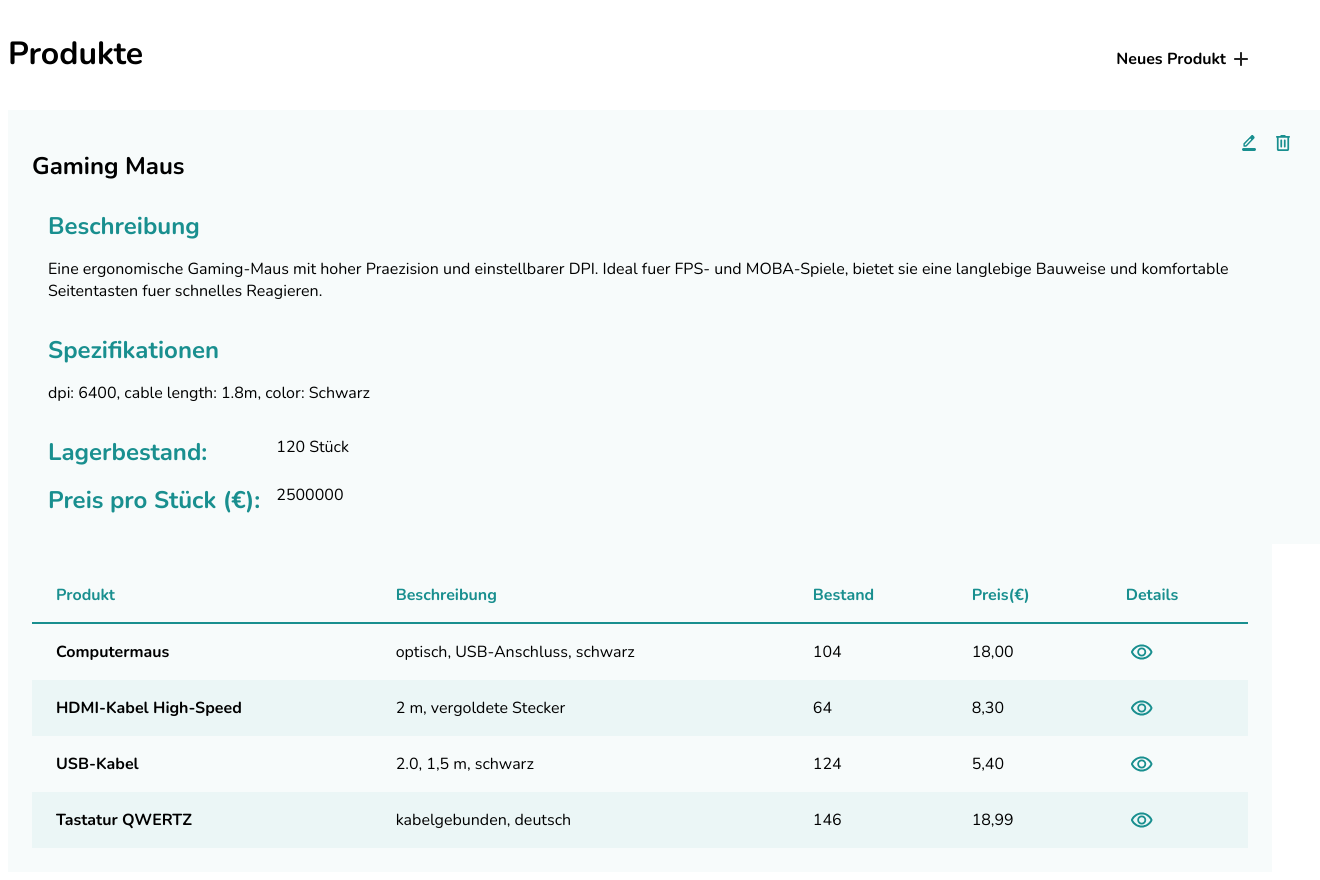
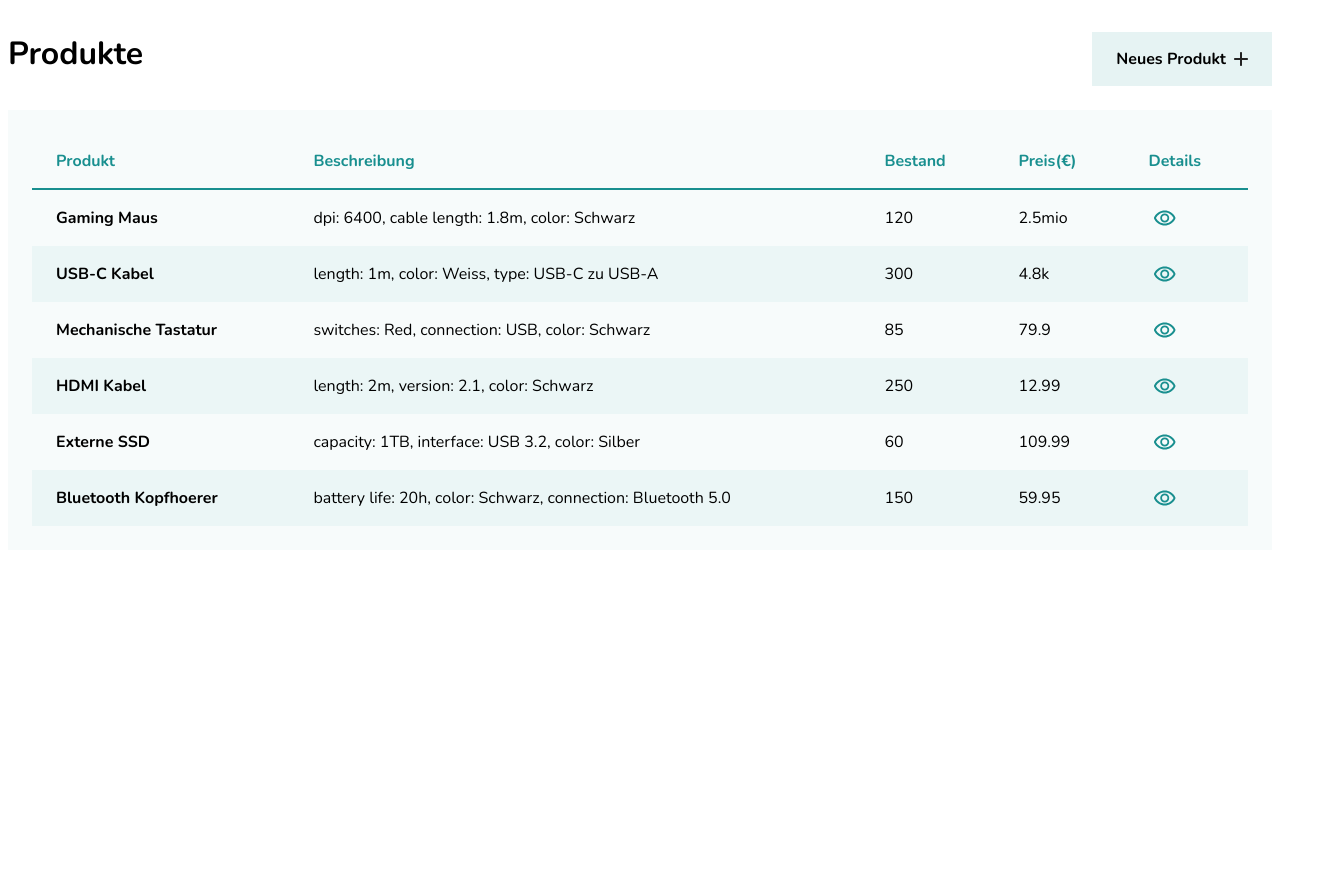
Before and after one commit to AnneManthey/Product-List, an Angular app: page / in a window 1280 px wide. Shown: the whole page, 1320 px wide, since content can reach past the window. After the commit the page ends 800 px from the top, so only its background shows below. Built offline with nearby package versions, Linux system fonts and the light colour scheme.

Commit message:
feat: update product list

```diff
--- a/src/app/app.html
+++ b/src/app/app.html
@@ -1,6 +1,6 @@
 
 <app-header></app-header>
 
-<app-product-detail></app-product-detail>
+<!-- <app-product-detail></app-product-detail> -->
 <app-product-list></app-product-list>
 <router-outlet />
--- a/src/app/layout/header/header.html
+++ b/src/app/layout/header/header.html
@@ -3,9 +3,30 @@
     <!-- Class primary wird nur hinzugefügt, wenn path leer ist, wenn es auf detail ist, wird secondary angezeigt -->
     <a class="btn" [class.btn--primary]="path==''" [class.btn--secondary]="path=='detail'">
 
+        @if(path !=''){
+            <svg xmlns="http://www.w3.org/2000/svg" width="12" height="12" viewBox="0 0 12 12" fill="none">
+            <path d="M2.54678 6.94109H10.9176C11.1298 6.94109 11.3077 6.86736 11.4513
+6.71989C11.5948 6.57242 11.6666 6.38968 11.6666 6.17168C11.6666 5.95368 11.5948
+5.77094 11.4513 5.62347C11.3077 5.476 11.1298 5.40226 10.9176
+5.40226H2.54678L6.21719 1.63212C6.367 1.47824 6.43879 1.29871 6.43254 1.09353C6.4263
+0.888349 6.34827 0.708819 6.19846 0.554936C6.04865 0.413876 5.87387 0.34014 5.67412
+0.333728C5.47437 0.327316 5.29958 0.401052 5.14977 0.554936L0.205952
+5.63309C0.131045 5.71003 0.0779867 5.79338 0.0467758 5.88315C0.0155649 5.97291
+-4.1008e-05 6.06909 -4.1008e-05 6.17168C-4.1008e-05 6.27427 0.0155649 6.37044
+0.0467758 6.46021C0.0779867 6.54997 0.131045 6.63333 0.205952 6.71027L5.14977
+11.7884C5.2871 11.9295 5.45876 12 5.66475 12C5.87075 12 6.04865 11.9295 6.19846
+11.7884C6.34827 11.6345 6.42318 11.4518 6.42318 11.2402C6.42318 11.0286 6.34827
+10.8459 6.19846 10.692L2.54678 6.94109Z" fill="#1C1B1F" />
+        </svg>
+        }
+
+
+
+
         <span>{{btn_text}}</span>
 
-        <svg xmlns="http://www.w3.org/2000/svg" width="14" height="14" viewBox="0 0 14 14" fill="none">
+        @if(path ==''){
+            <svg xmlns="http://www.w3.org/2000/svg" width="14" height="14" viewBox="0 0 14 14" fill="none">
             <path d="M6 8H1C0.716667 8 0.479167 7.90417 0.2875 7.7125C0.0958333 7.52083 0 7.28333
 0 7C0 6.71667 0.0958333 6.47917 0.2875 6.2875C0.479167 6.09583 0.716667 6 1 6H6V1C6
 0.716667 6.09583 0.479167 6.2875 0.2875C6.47917 0.0958333 6.71667 0 7 0C7.28333 0
@@ -15,5 +36,6 @@
 7.7125 13.7125C7.52083 13.9042 7.28333 14 7 14C6.71667 14 6.47917 13.9042 6.2875
 13.7125C6.09583 13.5208 6 13.2833 6 13V8Z" fill="#232323" />
         </svg>
+        }
     </a>
 </header>
--- a/src/app/layout/header/header.ts
+++ b/src/app/layout/header/header.ts
@@ -12,9 +12,11 @@
 
   path = "";
   btn_text = "Neues Produkt";
+
   ngOnInit(){
-    this.path = "detail";
-    if(this.path == ""){
+    this.path = "";
+
+    if(this.path == "detail"){
       this.btn_text = "Zurück zur Liste";
     }
   }
--- a/src/app/shared/components/product-list/product-list.html
+++ b/src/app/shared/components/product-list/product-list.html
@@ -10,34 +10,27 @@
             </tr>
         </thead>
         <tbody>
+            @for(item of list; track item.name; let index = $index){
             <tr role="link">
-<td>Computermaus</td>
-<td>optisch, USB-Anschluss, schwarz</td>
-<td><span class="badge ok">104</span></td>
-<td class="price">18,00</td>
+                <td>{{item.name}}</td>
+                <td>{{item.specs}}</td>
+                <td><span class="badge ok">{{item.stock}}</span></td>
+                <td class="price">
+                    @switch (true){
+                        @case(item.price > 1000000){
+                            {{item.price/1000000}}mio
+                        }
+                        @case(item.price > 1000){
+                            {{item.price/1000}}k
+                        }
+                        @default {
+                            {{item.price}}
+                        }
+                    }
+                </td>
                 <td><a class="btn--view" aria-label="Details anzeigen"></a></td>
             </tr>
-<tr role="link">
-<td>HDMI-Kabel High-Speed</td>
-<td>2 m, vergoldete Stecker</td>
-<td><span class="badge low">64</span></td>
-<td class="price">8,30</td>
-<td><a class="btn--view" aria-label="Details anzeigen"></a></td>
-</tr>
-<tr role="link">
-<td>USB-Kabel</td>
-<td>2.0, 1,5 m, schwarz</td>
-<td><span class="badge ok">124</span></td>
-<td class="price">5,40</td>
-<td><a class="btn--view" aria-label="Details anzeigen"></a></td>
-</tr>
-<tr routerLink="/edit">
-<td>Tastatur QWERTZ</td>
-<td>kabelgebunden, deutsch</td>
-<td><span class="badge ok">146</span></td>
-<td class="price">18,99</td>
-<td><a class="btn--view" aria-label="Details anzeigen"></a></td>
-</tr>
+            }
         </tbody>
     </table>
 </section>
```
Lines whose indentation alone changed are shown as unchanged.
